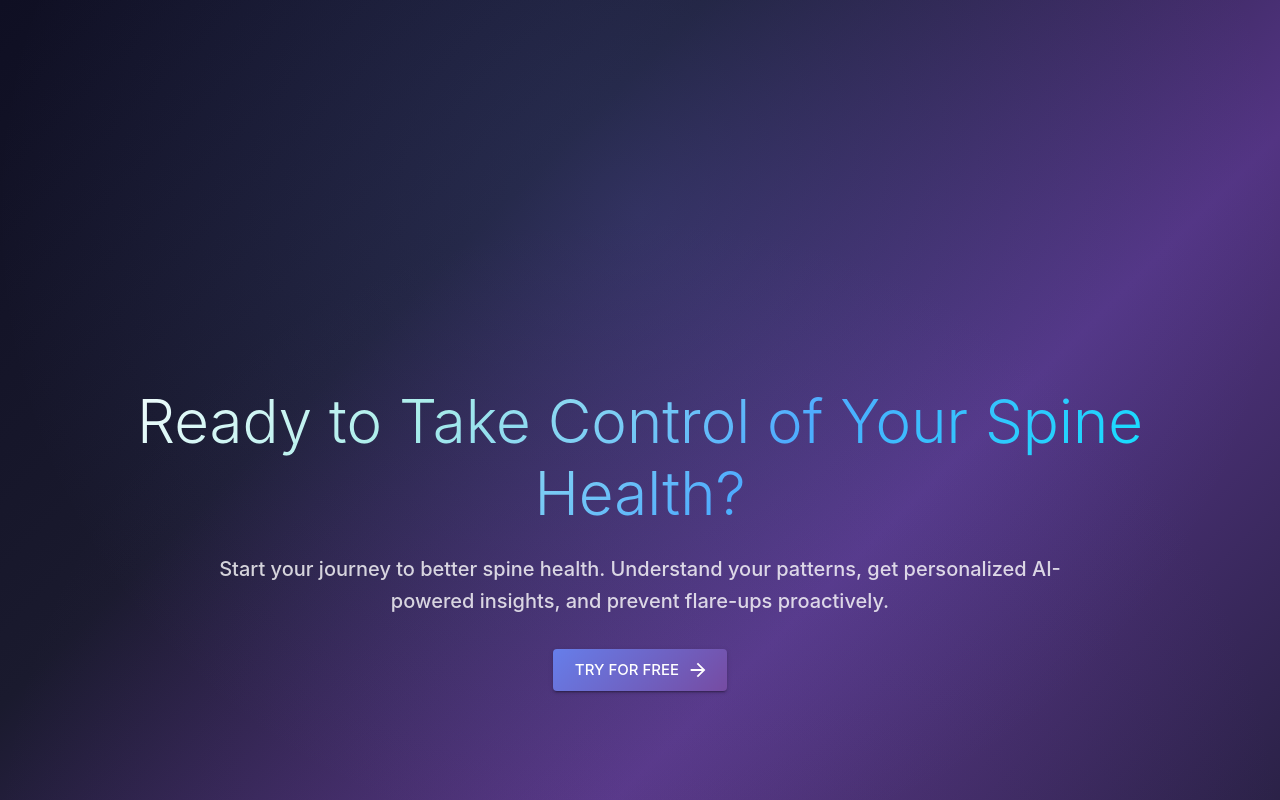
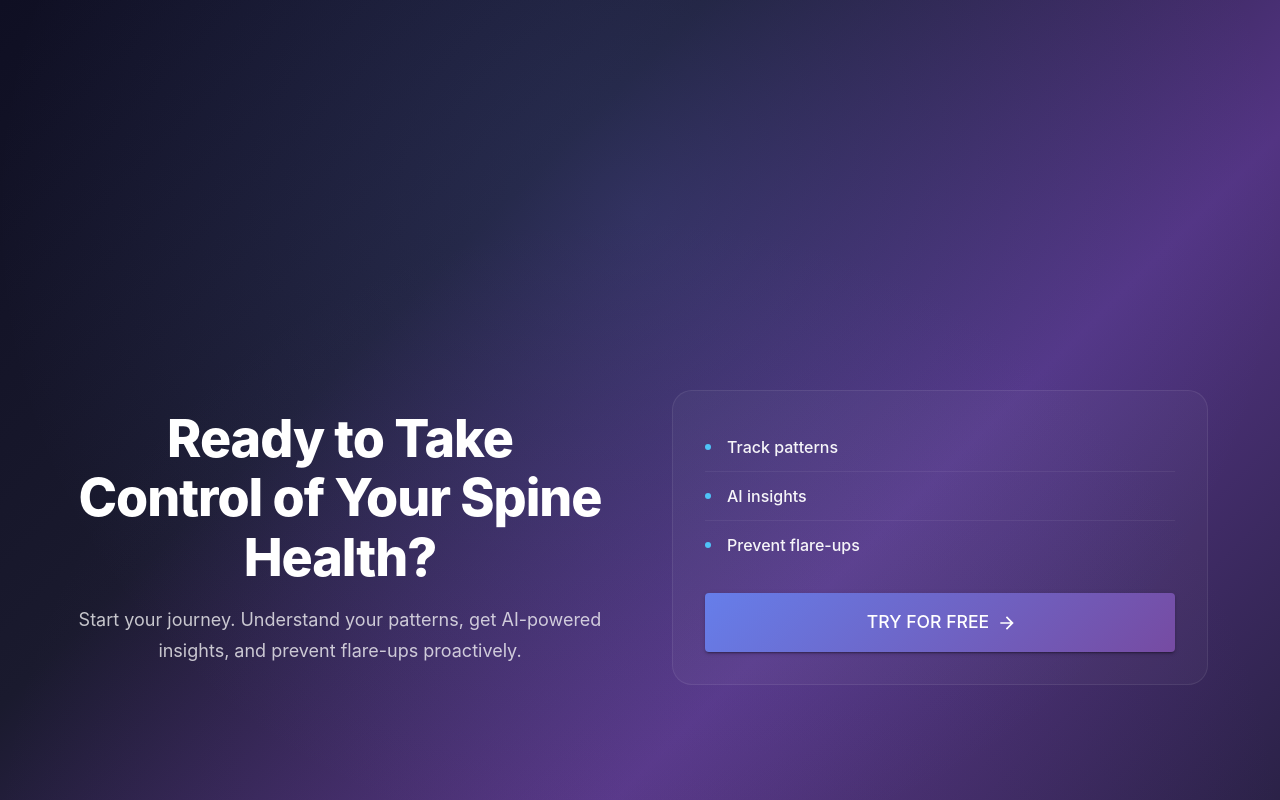
Before and after one commit to kabirshhaikh/fitspine-frontend, a React (Vite) app: page / in a window 1280 px wide. Shown: the part 4280-5080 px from the top of the page. Built offline with nearby package versions, Linux system fonts and the light colour scheme; no server answers.

Commit message:
Made changes in last section realated to css

```diff
--- a/src/pages/NewLanding.jsx
+++ b/src/pages/NewLanding.jsx
@@ -1155,25 +1155,80 @@ const NewLanding = () => {
         </Container>
       </Box>
 
-      {/* Final CTA */}
-      <Box className="section-new cta-section section-cta-final" sx={{ minHeight: "100vh" }}>
-        <Container maxWidth="lg" sx={{ px: { xs: 2, sm: 3, md: 4 }, height: "100%", minHeight: "100vh", display: "flex", alignItems: "center", justifyContent: "center" }}>
-          <Box className="section-content animate-on-scroll" sx={{ width: "100%", textAlign: "center" }}>
-            <Typography variant="h2" className="section-title">
+      {/* Final CTA - Split Editorial Design */}
+      <Box className="section-new cta-section section-cta-final" sx={{ minHeight: "100vh", position: "relative" }}>
+        <Container maxWidth="lg" sx={{ px: { xs: 2, sm: 3, md: 4 }, height: "100%", minHeight: "100vh", display: "flex", alignItems: "center" }}>
+          <Box
+            className="section-content animate-on-scroll"
+            sx={{
+              width: "100%",
+              display: "grid",
+              gridTemplateColumns: { xs: "1fr", lg: "1fr 1fr" },
+              gap: { xs: 4, lg: 8 },
+              alignItems: "center",
+            }}
+          >
+            {/* Left: Headline + subtext */}
+            <Box>
+              <Typography
+                variant="h1"
+                sx={{
+                  fontSize: { xs: "2rem", sm: "2.5rem", md: "3rem", lg: "3.25rem" },
+                  fontWeight: 800,
+                  lineHeight: 1.15,
+                  letterSpacing: "-0.02em",
+                  color: "white",
+                  mb: 2,
+                }}
+              >
                 Ready to Take Control of Your Spine Health?
               </Typography>
-            <Typography variant="h6" className="section-description" sx={{ mt: { xs: 2, md: 3 }, mb: 4, fontSize: { xs: "1rem", md: "1.25rem" } }}>
-              Start your journey to better spine health. Understand your patterns, get personalized AI-powered insights, and prevent flare-ups proactively.
+              <Typography sx={{ color: "rgba(255,255,255,0.75)", fontSize: { xs: "1rem", md: "1.125rem" }, lineHeight: 1.75 }}>
+                Start your journey. Understand your patterns, get AI-powered insights, and prevent flare-ups proactively.
               </Typography>
+            </Box>
+
+            {/* Right: Benefits + CTA */}
+            <Box
+              sx={{
+                p: { xs: 3, md: 4 },
+                borderRadius: "20px",
+                border: "1px solid rgba(255,255,255,0.08)",
+                background: "rgba(255,255,255,0.03)",
+              }}
+            >
+              {["Track patterns", "AI insights", "Prevent flare-ups"].map((label, i) => (
+                <Box
+                  key={label}
+                  sx={{
+                    display: "flex",
+                    alignItems: "center",
+                    gap: 2,
+                    py: 1.5,
+                    borderBottom: i < 2 ? "1px solid rgba(255,255,255,0.06)" : "none",
+                  }}
+                >
+                  <Box sx={{ width: 6, height: 6, borderRadius: "50%", background: "#4fc3f7", flexShrink: 0 }} />
+                  <Typography sx={{ color: "rgba(255,255,255,0.95)", fontWeight: 500, fontSize: "1rem" }}>
+                    {label}
+                  </Typography>
+                </Box>
+              ))}
               <Button
                 variant="contained"
-              size="large"
+                fullWidth
                 onClick={handleGetStarted}
                 endIcon={<ArrowForward />}
                 className="cta-button-new"
+                sx={{
+                  mt: 3,
+                  py: 1.75,
+                  fontSize: "1.1rem",
+                }}
               >
                 Try for Free
               </Button>
+            </Box>
           </Box>
         </Container>
       </Box>
--- a/src/styles/new-landing.css
+++ b/src/styles/new-landing.css
@@ -172,6 +172,7 @@
     radial-gradient(circle at 50% 80%, rgba(118, 75, 162, 0.2) 0%, transparent 60%),
     linear-gradient(135deg, #0f0f23 0%, #1a1a2e 30%, #533483 60%, #1a1a2e 100%);
 }
+
 
 .section-content {
   opacity: 0;
```
Lines whose indentation alone changed are shown as unchanged.
